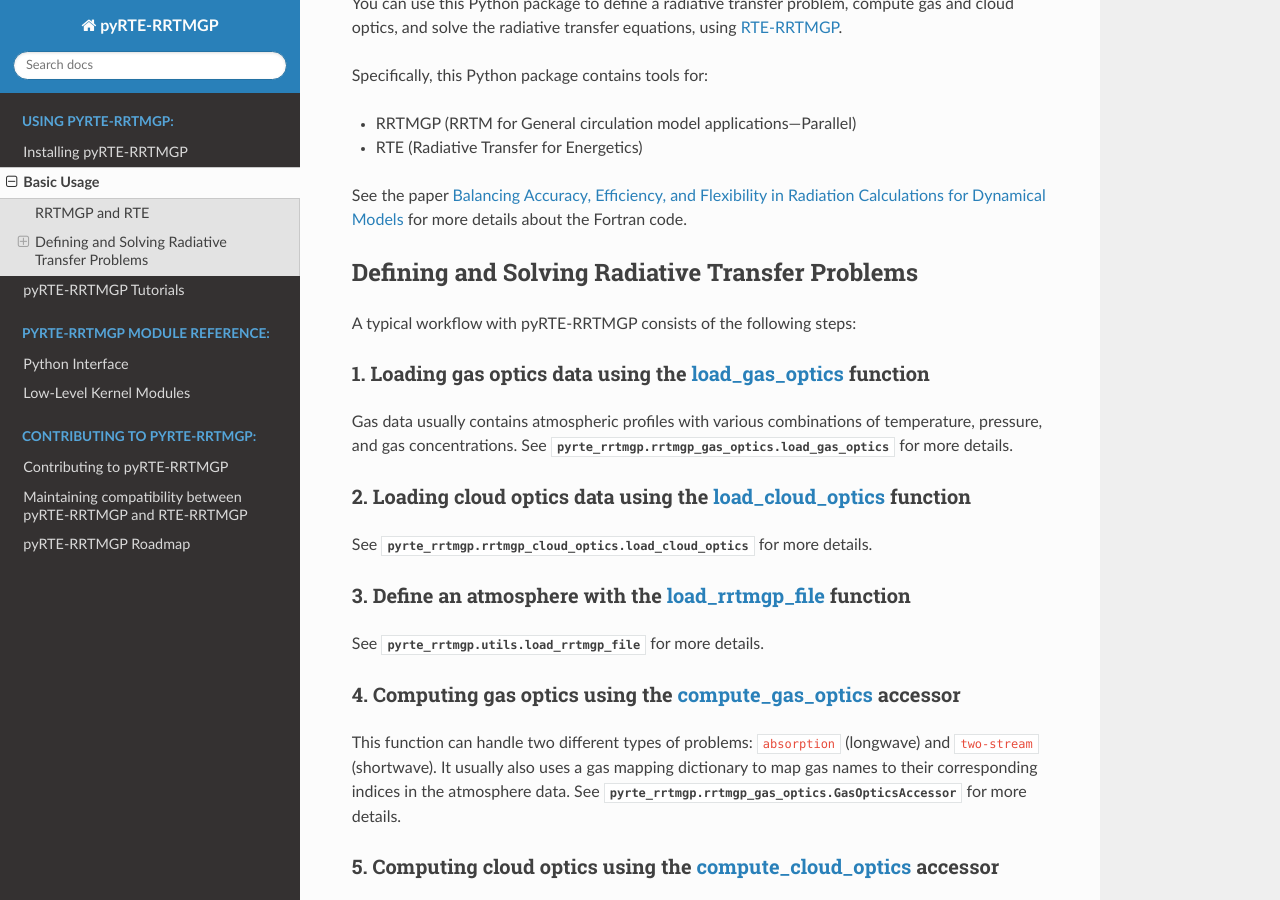
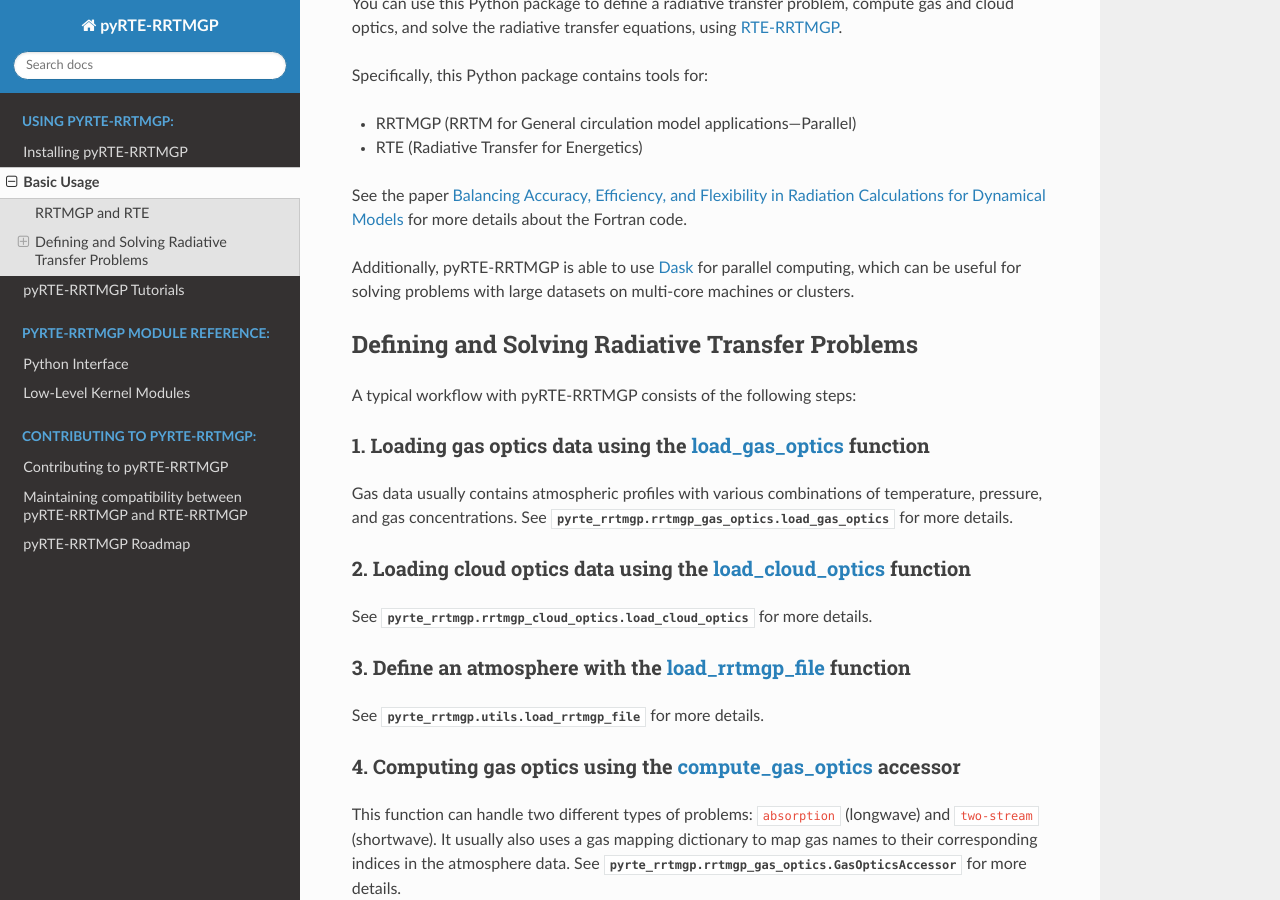
Before and after one commit to earth-system-radiation/pyRTE-RRTMGP, a Sphinx documentation site: the page built from docs/source/explanation/usage.md, in a window 1280 px wide and 900 px high, scrolled down 345 px. Built offline with Sphinx 7.4.7 and the Read the Docs theme 3.1.0, drawn with Linux system fonts in a browser that asks for light colours.

Commit message:
Mention Dask capability in intro paragraph

```diff
--- a/docs/source/explanation/usage.md
+++ b/docs/source/explanation/usage.md
@@ -15,6 +15,8 @@
 * RTE (Radiative Transfer for Energetics)
 
 See the paper [Balancing Accuracy, Efficiency, and Flexibility in Radiation Calculations for Dynamical Models](https://doi.org/10.1029/2019MS001621) for more details about the Fortran code.
+
+Additionally, pyRTE-RRTMGP is able to use [Dask](https://docs.dask.org/en/stable/) for parallel computing, which can be useful for solving problems with large datasets on multi-core machines or clusters.
 
 ## Defining and Solving Radiative Transfer Problems
 
```
